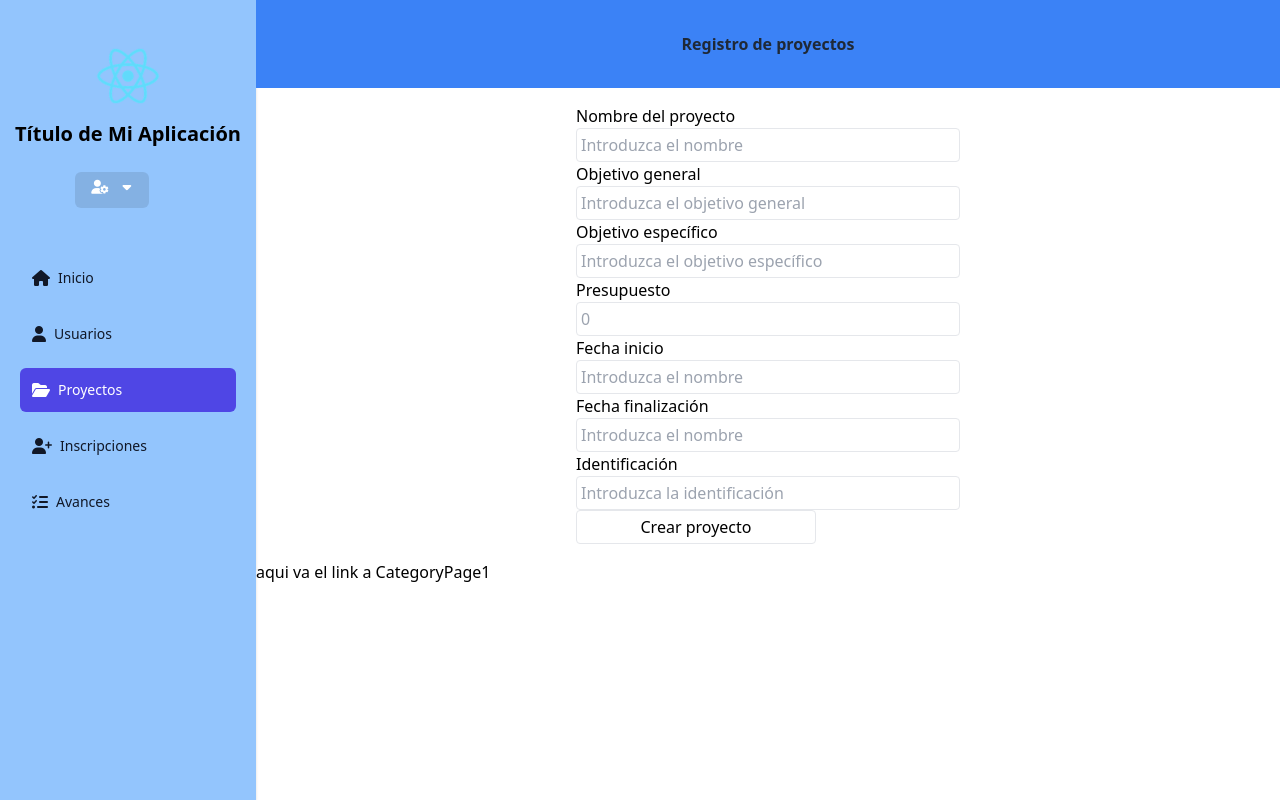
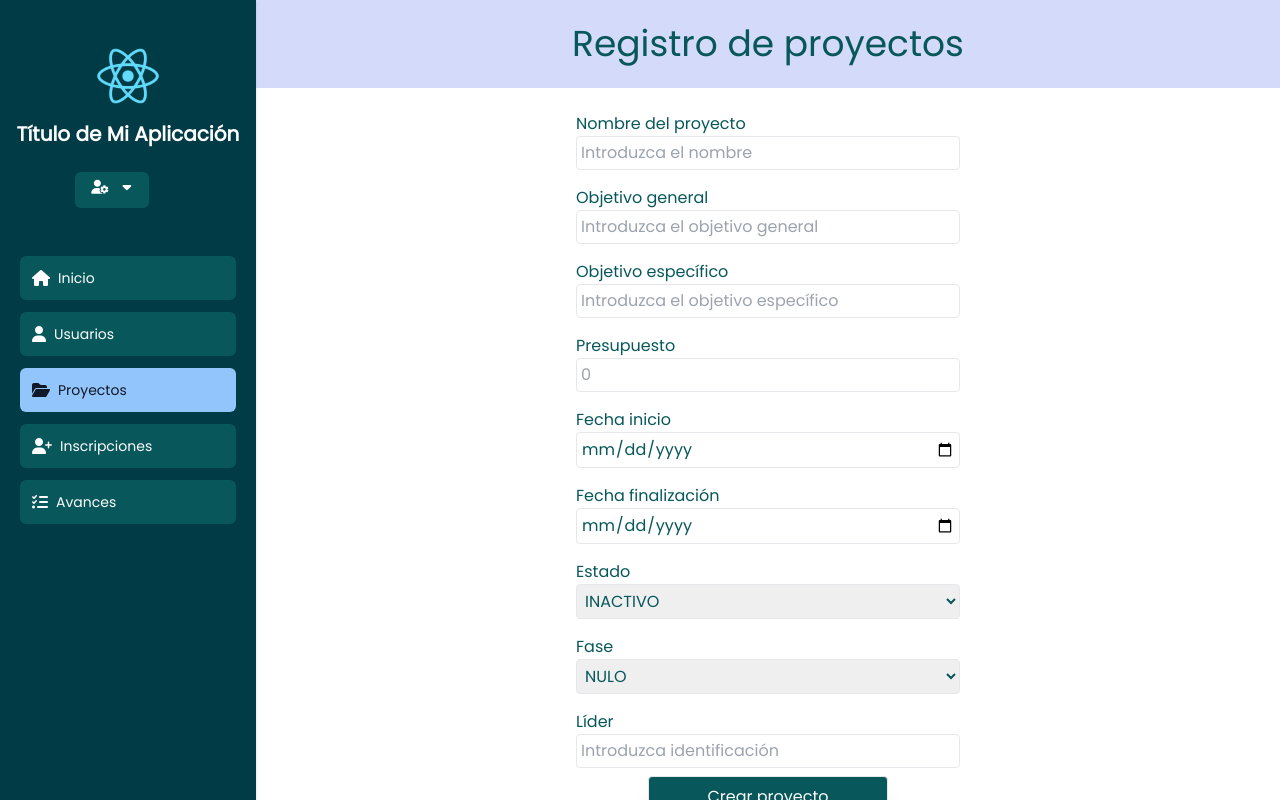
Before and after one commit to ksbcoder/repo-ada-dev, a React (Create React App) app: page /proyectos in a window 1280 px wide. Built offline with nearby package versions, Linux system fonts and the light colour scheme.

Commit message:
agregar cambios a proyectos

```diff
--- a/public/index.html
+++ b/public/index.html
@@ -14,6 +14,7 @@
       user's mobile device or desktop. See https://developers.google.com/web/fundamentals/web-app-manifest/
     -->
     <link rel="manifest" href="%PUBLIC_URL%/manifest.json" />
+    <link rel="stylesheet" type="text/css" href="https://fonts.googleapis.com/css?family=Poppins" />
     <!--
       Notice the use of %PUBLIC_URL% in the tags above.
       It will be replaced with the URL of the `public` folder during the build.
--- a/src/components/Sidebar.jsx
+++ b/src/components/Sidebar.jsx
@@ -28,9 +28,9 @@ const Dropdownuser = () => {
     <div className="w-56 flex justify-center top-16">
       <Menu as="div" className="relative inline-block text-right">
         <div>
-          <Menu.Button className="inline-flex justify-center w-full px-4 py-2 text-sm font-medium text-white bg-black rounded-md bg-opacity-10 hover:bg-opacity-30 focus:outline-none focus-visible:ring-2 focus-visible:ring-white focus-visible:ring-opacity-75">
+          <Menu.Button className="inline-flex justify-center w-full px-4 py-2 text-sm font-medium text-white color hover:bg-blue-300 rounded-md bg-opacity-10 hover:bg-opacity-30 focus:outline-none focus-visible:ring-2 focus-visible:ring-white focus-visible:ring-opacity-75">
             <i className="fas fa-user-cog"></i>
-            <i class="fas fa-caret-down w-5 h-5 ml-2 -mr-1 text-violet-200 hover:text-violet-100" aria-hidden="true"></i>
+            <i className="fas fa-caret-down w-5 h-5 ml-2 -mr-1 text-violet-200 hover:text-violet-100" aria-hidden="true"></i>
           </Menu.Button>
         </div>
         <Transition
@@ -42,14 +42,14 @@ const Dropdownuser = () => {
           leaveFrom="transform opacity-100 scale-100"
           leaveTo="transform opacity-0 scale-95"
         >
-          <Menu.Items className="w-56 mt-2 origin-top-right bg-black bg-opacity-10 divide-y divide-gray-100 rounded-md shadow-lg ring-1 ring-black ring-opacity-5 focus:outline-none">
+          <Menu.Items className="w-56 mt-2 origin-top-right color bg-opacity-10 divide-y divide-gray-100 rounded-md shadow-lg ring-1 ring-black ring-opacity-5 focus:outline-none">
             <div className="px-1 py-1 ">
               <Menu.Item>
                 {({ active }) => (
                   <NavLink
 
                     className={`${
-                      active ? 'bg-indigo-600 text-white' : 'text-gray-900'
+                      active ? 'bg-blue-300 text-black poppins' : 'text-white poppins'
                     } group flex rounded-md items-center w-full px-2 py-2 text-sm`} to="perfil"
                   >
                     Perfil
@@ -59,8 +59,8 @@ const Dropdownuser = () => {
               <Menu.Item>
                 {({ active }) => (
                   <button
-                    className={`${
-                      active ? 'bg-indigo-600 text-white' : 'text-gray-900'
+                    className= {`${
+                      active ? 'bg-blue-300 text-black poppins' : 'text-white poppins'
                     } group flex rounded-md items-center w-full px-2 py-2 text-sm`}
                   >
                     Cerrar sesión
@@ -78,7 +78,7 @@ const Logo = () => {
   return (
     <div className="py-3 w-full flex flex-col items-center justify-center">
       <img src="logo.png" alt="Logo" className="h-16" />
-      <span className="my-3 text-xl font-bold text-center">
+      <span className="my-3 text-xl font-bold text-center text-white poppins">
         Título de Mi Aplicación
       </span>
     </div>
@@ -135,8 +135,8 @@ const SidebarRoute = ({ to, title, icon }) => {
         to={to}
         className={({ isActive }) =>
           isActive
-            ? "sidebar-route text-white bg-indigo-600"
-            : "sidebar-route text-gray-900 hover:text-white hover:bg-indigo-400"
+            ? "sidebar-route text-gray-900 bg-blue-300 poppins"
+            : "sidebar-route color text-white hover:text-gray-900 hover:bg-blue-300 poppins"
         }
       >
         <div className="flex items-center">
--- a/src/pages/proyectos/Index.jsx
+++ b/src/pages/proyectos/Index.jsx
@@ -4,47 +4,57 @@ import { Link } from "react-router-dom";
 const IndexProyectos = () => {
   return (
     <div>
-      <div className="flex flex-col items-center justify-center bg-blue-500 p-8">
-        <h2 className="text-2x1 font-extrabold text-gray-800">Registro de proyectos</h2>
+      <div className="flex flex-col items-center justify-center navbar">
+        <h1 className="letra poppins">Registro de proyectos</h1>
       </div>
-      <div className=" p-4 flex flex-col items-center justify-center">
-      <form className="flex flex-col">
-        <label className="flex flex-col" htmlFor="nombre">
+        <form className=" py-4 flex flex-col items-center justify-center">
+          <label className="flex flex-col letra poppins p-2" htmlFor="nombre">
             Nombre del proyecto
             <input name ="nombre" className="border box-border rounded p-1 w-96" type="text" placeholder="Introduzca el nombre"/>
           </label>
-        <label className="flex flex-col" htmlFor="objetivo general">
+          <label className="flex flex-col letra poppins p-2" htmlFor="objetivo general">
             Objetivo general
-        <input name ="objetivo general" className="border box-border rounded p-1" type="text" placeholder="Introduzca el objetivo general"/>
+            <input name ="objetivo general" className="border box-border rounded p-1 w-96" type="text" placeholder="Introduzca el objetivo general"/>
           </label>
-        <label className="flex flex-col" htmlFor="objetivo especifico">
+          <label className="flex flex-col letra poppins p-2" htmlFor="objetivo especifico">
             Objetivo específico
-        <input name ="objetivo especifico" className="border box-border rounded p-1" type="text" placeholder="Introduzca el objetivo específico"/>
+            <input name ="objetivo especifico" className="border box-border rounded p-1 w-96" type="text" placeholder="Introduzca el objetivo específico"/>
           </label>
-        <label className="flex flex-col" htmlFor="">
+          <label className="flex flex-col letra poppins p-2" htmlFor="presupuesto">
             Presupuesto
-        <input className="border box-border rounded p-1" type="number" placeholder="0"/>
+            <input name ="presupuesto" className="border box-border rounded p-1 w-96" type="number" placeholder="0"/>
           </label>
-        <label className="flex flex-col" htmlFor="">
+          <label className="flex flex-col letra poppins p-2" htmlFor="fecha inicio">
             Fecha inicio
-        <input className="border box-border rounded p-1" type="text" placeholder="Introduzca el nombre"/>
+            <input name ="fecha inicio" className="border box-border rounded p-1 w-96" type="date"/>
           </label>
-        <label className="flex flex-col" htmlFor="">
+          <label className="flex flex-col letra poppins p-2" htmlFor="fecha fin">
             Fecha finalización
-        <input className="border box-border rounded p-1" type="text" placeholder="Introduzca el nombre"/>
+            <input name ="fecha fin" className="border box-border rounded p-1 w-96" type="date"/>
           </label>
-        <label className="flex flex-col" htmlFor="">
-          Identificación
-        <input className="border box-border rounded p-1" type="text" placeholder="Introduzca la identificación"/>
+          <label className="flex flex-col letra poppins p-2" htmlFor="estado">
+            Estado
+            <select name ="estado" className="border box-border rounded p-1 w-96">
+              <option value="">INACTIVO</option>
+              <option value="">ACTIVO</option>
+            </select>
           </label>
-          <button className="border box-border rounded p-1 w-60">Crear proyecto</button>
+          <label className="flex flex-col letra poppins p-2" htmlFor="fase">
+            Fase
+            <select name ="fase" className="border box-border rounded p-1 w-96">
+              <option value="">NULO</option>
+              <option value="">INICIADO</option>
+              <option value="">DESARROLLO</option>
+              <option value="">TERMINADO</option>
+            </select>
+          </label>
+          <label className="flex flex-col letra poppins p-2" htmlFor="lider">
+            Líder
+            <input name ="lider" className="border box-border rounded p-1 w-96" type="text" placeholder="Introduzca identificación"/>
+          </label>
+            <button className="color poppins text-white border box-border rounded p-4 w-60 h-auto px-3 py-2 transition-all shadow-xl">Crear proyecto</button>
         </form>
-
-      </div>
-
       <Link to='page1'> aqui va el link a CategoryPage1</Link>
-
-
     </div>
   );
 };
--- a/src/styles/general.css
+++ b/src/styles/general.css
@@ -1,10 +1,21 @@
 .sidebar {
-  @apply w-64 bg-blue-300 shadow flex-col;
+background-color: #003B46;
+width: 16rem;
+flex-direction: column;
+  @apply   shadow ;
 }
 .sidebar-route {
   @apply rounded-md flex w-full justify-between cursor-pointer items-center m-3 p-3;
 }
-
+.color{
+  background-color: #07575B;
+}
+.letra{
+  color: #07575B;
+}
+.poppins{
+  font-family: Poppins;
+}
 .titulo-general {
   @apply text-gray-900 text-4xl font-semibold;
 }
@@ -12,8 +23,6 @@
 .form-general {
   @apply mt-9 flex flex-row items-center;
 }
-
-
 
 .input-general {
   @apply w-auto h-auto rounded-md px-1 py-1 border border-gray-400 placeholder-gray-500 text-gray-900
@@ -25,7 +34,7 @@
   hover:text-white transition-all shadow-xl;
 }
 .navbar{
-  background-color: #3eeefb;
+  background-color: rgba(85, 110, 230, 0.25);
   @apply flex items-center justify-center flex-wrap p-6 text-4xl;
 }
 /* ESTILOS DE TABLAS INICIO */
@@ -92,5 +101,4 @@ tr:hover{
 
 
 
-
 /*ESTILOS DE USUARIO FIN*/
```
Lines whose indentation alone changed are shown as unchanged.
